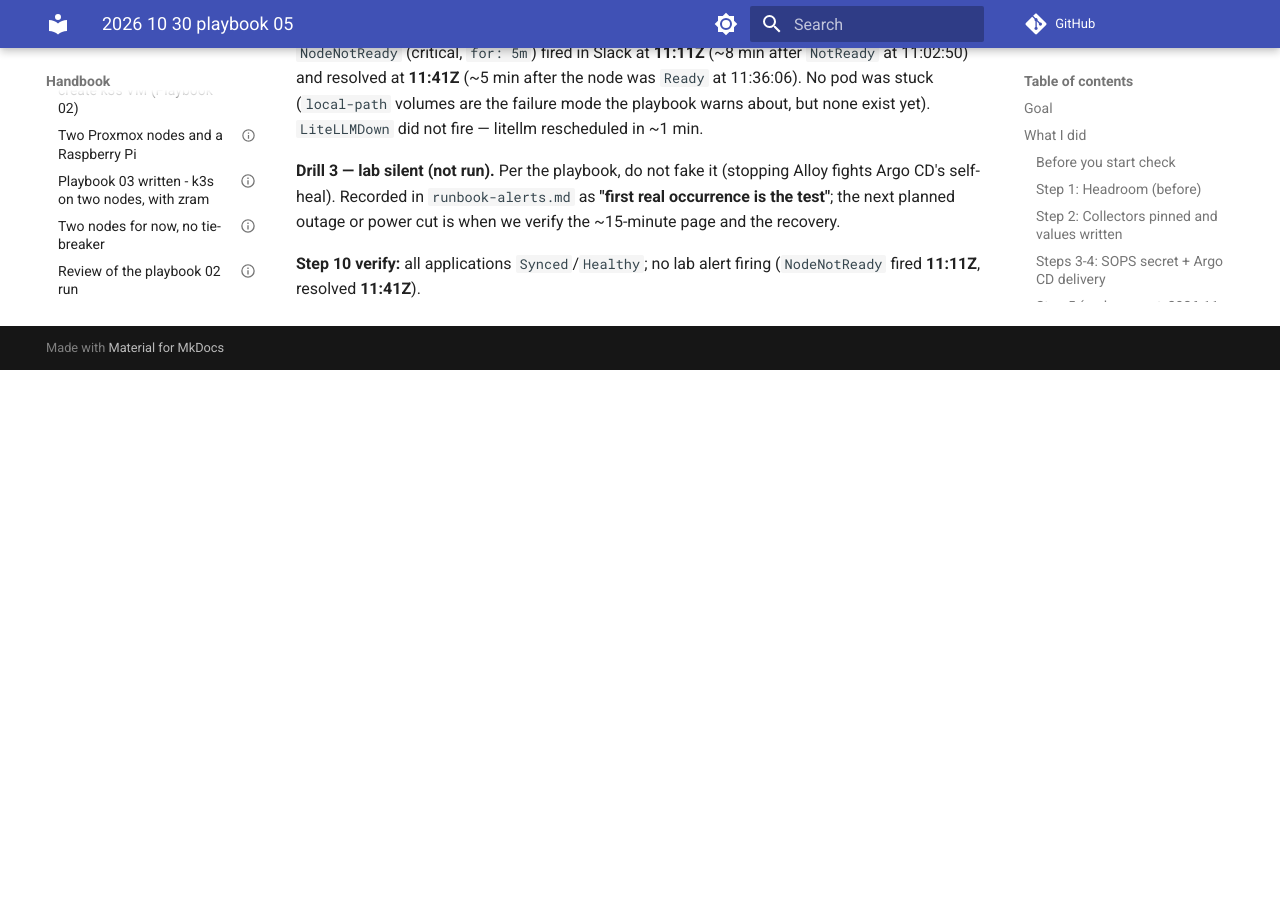
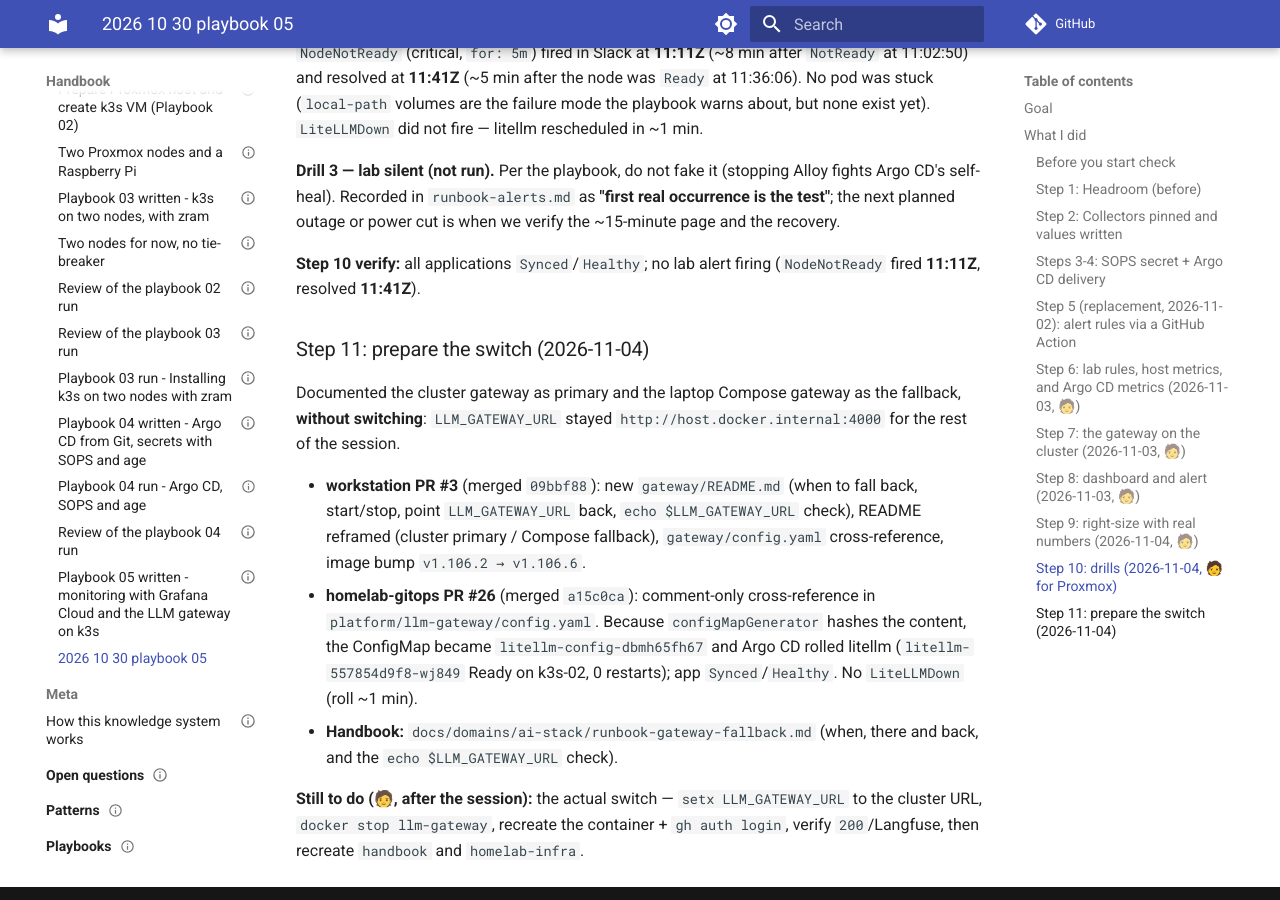
Before and after one commit to ssaav5-ai-labs/handbook, an MkDocs documentation site: the page built from docs/journal/2026/2026-10-30-playbook-05.md, in a window 1280 px wide and 900 px high, scrolled down 7515 px. Built offline with MkDocs 1.6.1 and Material for MkDocs 9.7.7, drawn with Linux system fonts in a browser that asks for light colours; comment, search, counter and statistics services are not loaded; before the commit the page ends 7885 px from its top, so only the background shows below that.

Commit message:
Playbook 05 run: step 11 (gateway fallback docs, PRs merged)

```diff
--- a/docs/journal/2026/2026-10-30-playbook-05.md
+++ b/docs/journal/2026/2026-10-30-playbook-05.md
@@ -264,3 +264,22 @@ outage or power cut is when we verify the ~15-minute page and the recovery.
 
 **Step 10 verify:** all applications `Synced`/`Healthy`; no lab alert firing (`NodeNotReady` fired
 **11:11Z**, resolved **11:41Z**).
+
+### Step 11: prepare the switch (2026-11-04)
+
+Documented the cluster gateway as primary and the laptop Compose gateway as the fallback, **without
+switching**: `LLM_GATEWAY_URL` stayed `http://host.docker.internal:4000` for the rest of the session.
+
+- **workstation PR #3** (merged `09bbf88`): new `gateway/README.md` (when to fall back, start/stop,
+  point `LLM_GATEWAY_URL` back, `echo $LLM_GATEWAY_URL` check), README reframed (cluster primary /
+  Compose fallback), `gateway/config.yaml` cross-reference, image bump `v1.106.2 → v1.106.6`.
+- **homelab-gitops PR #26** (merged `a15c0ca`): comment-only cross-reference in
+  `platform/llm-gateway/config.yaml`. Because `configMapGenerator` hashes the content, the ConfigMap
+  became `litellm-config-dbmh65fh67` and Argo CD rolled litellm (`litellm-557854d9f8-wj849` Ready on
+  k3s-02, 0 restarts); app `Synced`/`Healthy`. No `LiteLLMDown` (roll ~1 min).
+- **Handbook:** `docs/domains/ai-stack/runbook-gateway-fallback.md` (when, there and back, and the
+  `echo $LLM_GATEWAY_URL` check).
+
+**Still to do (🧑, after the session):** the actual switch — `setx LLM_GATEWAY_URL` to the cluster URL,
+`docker stop llm-gateway`, recreate the container + `gh auth login`, verify `200`/Langfuse, then
+recreate `handbook` and `homelab-infra`.
```
